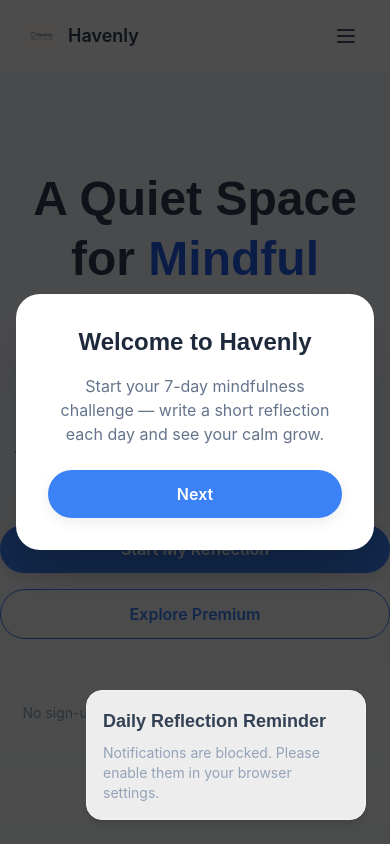
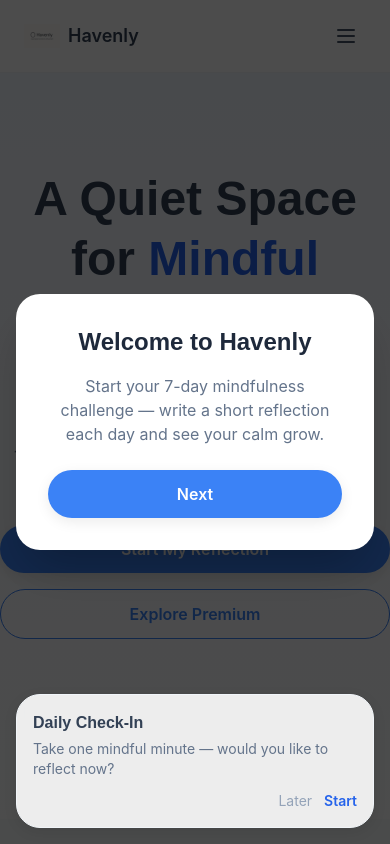
Before and after one commit to Khrboshi/havenly, a Next.js app: page / in a window 390 px wide. Shown: the top 844 px of the page. Built offline with nearby package versions, Linux system fonts and the light colour scheme.

Commit message:
Update DailyReminder.jsx

```diff
--- a/components/DailyReminder.jsx
+++ b/components/DailyReminder.jsx
@@ -1,110 +1,56 @@
 "use client";
-
-import { useEffect, useState } from "react";
-import { motion } from "framer-motion";
+import { useState, useEffect } from "react";
+import { motion, AnimatePresence } from "framer-motion";
 
 export default function DailyReminder() {
-  const [permission, setPermission] = useState("default");
-  const [enabled, setEnabled] = useState(false);
-  const [scheduled, setScheduled] = useState(false);
+  const [visible, setVisible] = useState(false);
 
   useEffect(() => {
-    if (!("Notification" in window)) return;
-    setPermission(Notification.permission);
-
-    // Check if reminder already set
-    const saved = localStorage.getItem("dailyReminderEnabled");
-    if (saved === "true") setEnabled(true);
+    const lastShown = localStorage.getItem("reminderShown");
+    const today = new Date().toDateString();
+    if (lastShown !== today) {
+      setTimeout(() => setVisible(true), 2500); // show gently after 2.5s
+    }
   }, []);
 
-  const requestPermission = async () => {
-    if (!("Notification" in window)) {
-      alert("Your browser does not support notifications.");
-      return;
-    }
-
-    const result = await Notification.requestPermission();
-    setPermission(result);
-    if (result === "granted") {
-      scheduleReminder();
-    }
-  };
-
-  const scheduleReminder = () => {
-    if (permission !== "granted") {
-      requestPermission();
-      return;
-    }
-
-    // Schedule a daily reminder at 20:00 (8 PM local time)
-    const now = new Date();
-    const target = new Date();
-    target.setHours(20, 0, 0, 0);
-    if (target <= now) target.setDate(target.getDate() + 1);
-
-    const delay = target - now;
-    setTimeout(() => {
-      new Notification("Take a moment to reflect 🌙", {
-        body: "Open Havenly to write your daily reflection.",
-        icon: "/logo.png",
-      });
-
-      // Reschedule automatically for the next day
-      scheduleReminder();
-    }, delay);
-
-    setEnabled(true);
-    setScheduled(true);
-    localStorage.setItem("dailyReminderEnabled", "true");
-  };
-
-  const disableReminder = () => {
-    setEnabled(false);
-    setScheduled(false);
-    localStorage.removeItem("dailyReminderEnabled");
-    alert("Daily reminders disabled.");
+  const dismiss = () => {
+    localStorage.setItem("reminderShown", new Date().toDateString());
+    setVisible(false);
   };
 
   return (
+    <AnimatePresence>
+      {visible && (
         <motion.div
-      initial={{ opacity: 0, y: 10 }}
-      animate={{ opacity: 1, y: 0 }}
-      transition={{ duration: 0.4 }}
-      className="fixed bottom-6 right-6 bg-white/90 backdrop-blur border border-slate-200 shadow-md rounded-xl p-4 sm:p-5 w-[280px] sm:w-[320px] z-50"
+          initial={{ y: 100, opacity: 0 }}
+          animate={{ y: 0, opacity: 1 }}
+          exit={{ y: 100, opacity: 0 }}
+          transition={{ duration: 0.4, ease: "easeInOut" }}
+          className="fixed bottom-4 left-4 right-4 bg-white/90 backdrop-blur border border-slate-200 rounded-2xl shadow-soft z-50 p-4 md:max-w-sm md:left-auto md:right-6"
         >
-      <h3 className="text-lg font-semibold text-slate-800 mb-2">
-        Daily Reflection Reminder
+          <h3 className="text-base font-semibold text-slate-800 mb-1">
+            Daily Check-In
           </h3>
-
-      {permission === "denied" ? (
-        <p className="text-sm text-slate-500">
-          Notifications are blocked. Please enable them in your browser settings.
+          <p className="text-sm text-slate-600 mb-3">
+            Take one mindful minute — would you like to reflect now?
           </p>
-      ) : enabled ? (
-        <>
-          <p className="text-sm text-slate-600 mb-3">
-            You’ll receive a gentle reminder every evening around 8 PM.
-          </p>
+          <div className="flex justify-end gap-3">
             <button
-            onClick={disableReminder}
-            className="btn-secondary w-full"
+              onClick={dismiss}
+              className="text-sm text-slate-500 hover:text-slate-700"
             >
-            Disable Reminder
+              Later
             </button>
-        </>
-      ) : (
-        <>
-          <p className="text-sm text-slate-600 mb-3">
-            Get a quiet nudge once a day to write your reflection.
-          </p>
-          <button
-            onClick={requestPermission}
-            className="btn-primary w-full"
+            <a
+              href="/unpack"
+              className="text-sm font-semibold text-blue-600 hover:text-blue-700"
+              onClick={dismiss}
             >
-            Enable Daily Reminder
-          </button>
-        </>
+              Start
+            </a>
+          </div>
+        </motion.div>
       )}
-    </motion.div>
+    </AnimatePresence>
   );
 }
```
Lines whose indentation alone changed are shown as unchanged.
